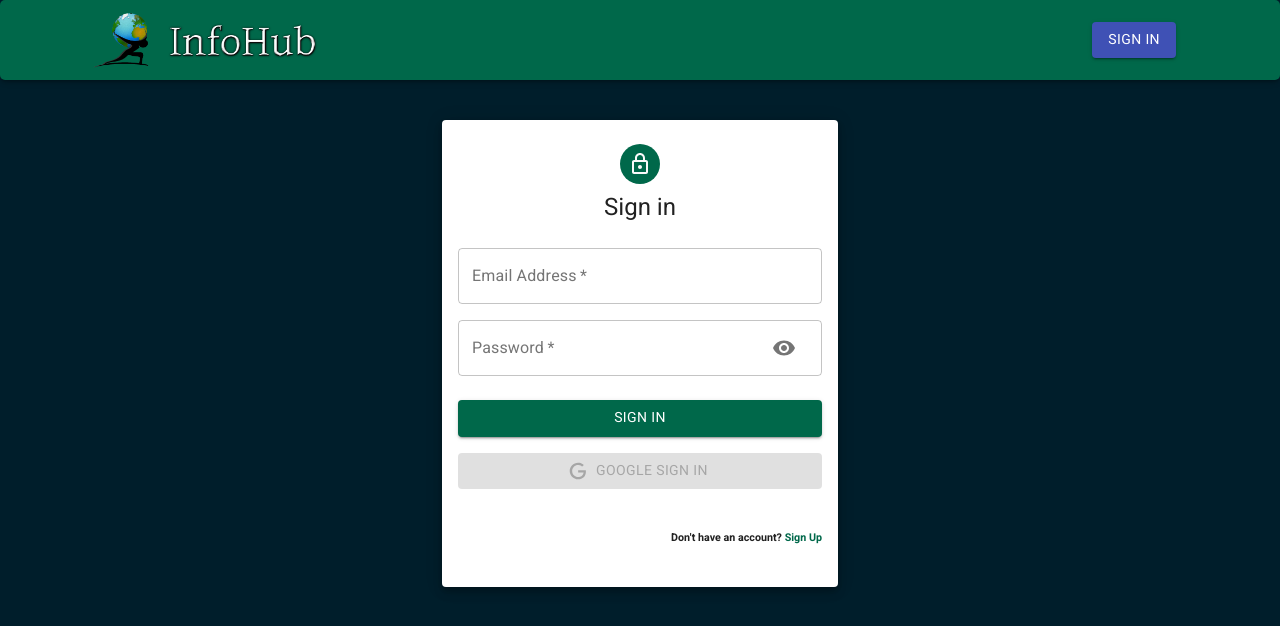
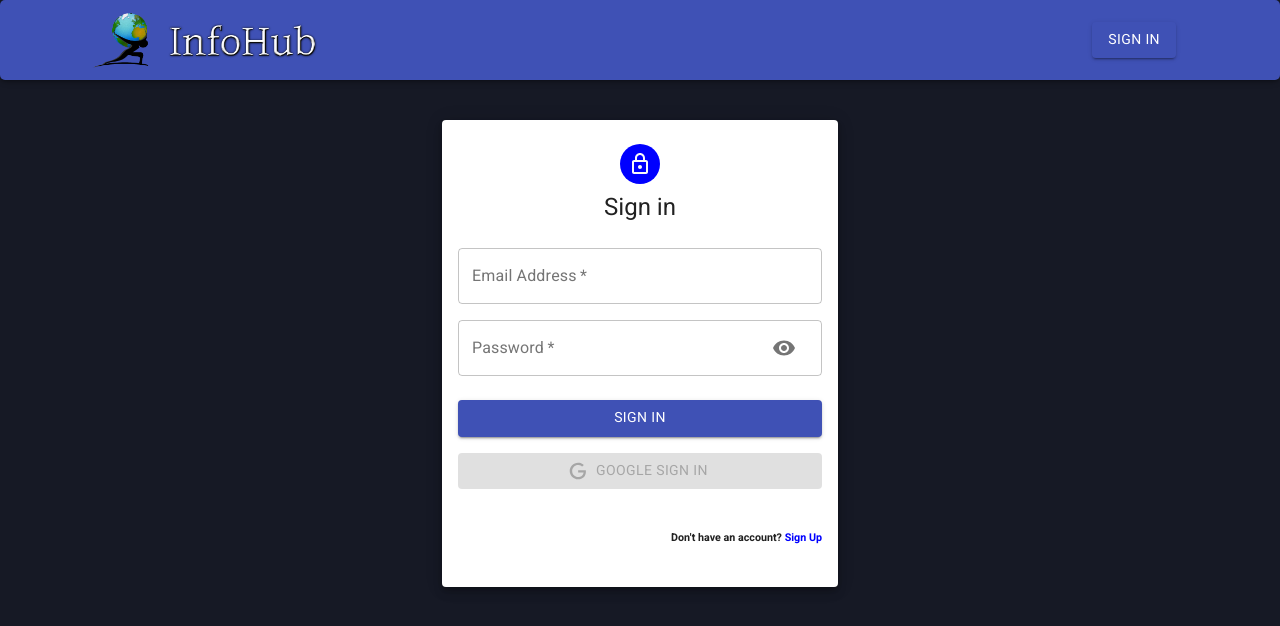
Before and after one commit to Razeb12/mern-stack-social, a React (Create React App) app: page /auth in a window 1280 px wide. Shown: the top 626 px of the page. Built offline with nearby package versions, Linux system fonts and the light colour scheme.

Commit message:
Color theme test

```diff
--- a/src/components/Auth/Auth.js
+++ b/src/components/Auth/Auth.js
@@ -59,7 +59,7 @@ const SignUp = () => {
   return (
     <Container className={classes.mainContainer} component="main" maxWidth="xs">
       <Paper className={classes.paper} elevation={6}>
-        <Avatar className={classes.avatar}>
+        <Avatar className={classes.avatar} color='primary'>
           <LockOutlinedIcon />
         </Avatar>
         <Typography component="h1" variant="h5">{ isSignup ? 'Sign up' : 'Sign in' }</Typography>
@@ -75,13 +75,13 @@ const SignUp = () => {
             <Input name="password" label="Password" handleChange={handleChange} type={showPassword ? 'text' : 'password'} handleShowPassword={handleShowPassword} />
             { isSignup && <Input name="confirmPassword" label="Repeat Password" handleChange={handleChange} type="password" /> }
           </Grid>
-          <Button type="submit" fullWidth variant="contained" className={classes.submit}>
+          <Button type="submit" fullWidth variant="contained" color='primary' className={classes.submit}>
             { isSignup ? 'Sign Up' : 'Sign In' }
           </Button>
           <GoogleLogin
             clientId="233195604112-u788d0p6dt7rk1tm84kq1sd414r5gokc.apps.googleusercontent.com"
             render={(renderProps) => (
-              <Button className={classes.googleButton}  fullWidth onClick={renderProps.onClick} disabled={renderProps.disabled} startIcon={<Icon />} variant="contained">
+              <Button className={classes.googleButton} color='primary'  fullWidth onClick={renderProps.onClick} disabled={renderProps.disabled} startIcon={<Icon />} variant="contained">
                 Google Sign In
               </Button>
             )}
--- a/src/components/Auth/styles.js
+++ b/src/components/Auth/styles.js
@@ -30,24 +30,25 @@ export default makeStyles((theme) => ({
     },
     avatar: {
         margin: theme.spacing(1),
-        backgroundColor: '#00684A'
+        backgroundColor: 'blue'
+
     },
     form: {
         width: '100%', // Fix IE 11 issue.
         marginTop: theme.spacing(3)
     },
     switch: {
-        color: '#00684A',
+        color: 'blue',
         cursor: 'pointer'
     },
     submit: {
         margin: theme.spacing(3, 0, 2),
-        backgroundColor: '#00684A',
+
         color: 'white'
     },
     googleButton: {
         marginBottom: theme.spacing(2),
-        backgroundColor: '#00684A',
+
         color: 'white'
 
     }
--- a/src/components/Form/Form.js
+++ b/src/components/Form/Form.js
@@ -74,7 +74,7 @@ const Form = ({ currentId, setCurrentId }) => {
           />
         </div>
         <div className={classes.fileInput}><FileBase type="file" multiple={false} onDone={({ base64 }) => setPostData({ ...postData, selectedFile: base64 })} /></div>
-        <Button className={classes.buttonSubmit} variant="contained"  size="large" type="submit" fullWidth>Submit</Button>
+        <Button className={classes.buttonSubmit} variant="contained" color='primary'  size="large" type="submit" fullWidth>Submit</Button>
         <Button variant="contained" color="secondary" size="small" onClick={clear} fullWidth>Clear</Button>
       </form>
     </Paper>
--- a/src/components/Form/styles.js
+++ b/src/components/Form/styles.js
@@ -20,7 +20,7 @@ export default makeStyles((theme) => ({
   },
   buttonSubmit: {
     marginBottom: 10,
-    backgroundColor: '#00684A',
+
     color: 'white'
   },
 }));
--- a/src/components/Home/Home.js
+++ b/src/components/Home/Home.js
@@ -111,7 +111,7 @@ const Home = () => {
                 label="Search Tags"
                 variant="outlined"
               />
-              <Button onClick={searchPost} className={classes.searchButton} variant="contained" >Search</Button>
+              <Button onClick={searchPost} color='primary' className={classes.searchButton} variant="contained" >Search</Button>
             </AppBar>
             <Form currentId={currentId} setCurrentId={setCurrentId} />
             {(!searchQuery && !tags.length) && (
--- a/src/components/Home/styles.js
+++ b/src/components/Home/styles.js
@@ -20,7 +20,7 @@ export default makeStyles((theme) => ({
 
   },
   searchButton:{
-    backgroundColor: '#00684A',
+
     color: 'white'
   },
   pagination: {
--- a/src/components/Navbar/Navbar.js
+++ b/src/components/Navbar/Navbar.js
@@ -40,7 +40,7 @@ const Navbar = () => {
 
     return (
        <Container>
-           <AppBar className={classes.appBar} position="fixed" elevation={3}>
+           <AppBar className={classes.appBar} position="fixed"  elevation={3}>
       <Link to="/" className={classes.brandContainer}>
 
         <img className={classes.image} src={brandLogo} alt="icon" height="60px" />
--- a/src/components/Navbar/styles.js
+++ b/src/components/Navbar/styles.js
@@ -8,7 +8,7 @@ export default makeStyles((theme) => ({
         display: 'flex',
         flexDirection: 'row',
         justifyContent: 'space-between',
-        backgroundColor: '#00684A',
+        // backgroundColor: '#111936',
         padding: '0 80px',
         [theme.breakpoints.down('md')]: {
           // flexDirection: 'column',
--- a/src/index.css
+++ b/src/index.css
@@ -1,5 +1,7 @@
 body {
-    background-color: #001E2B;
+    /* background-color: #001E2B; */
+    background-color: #161925;
+
 
 }
 
```
